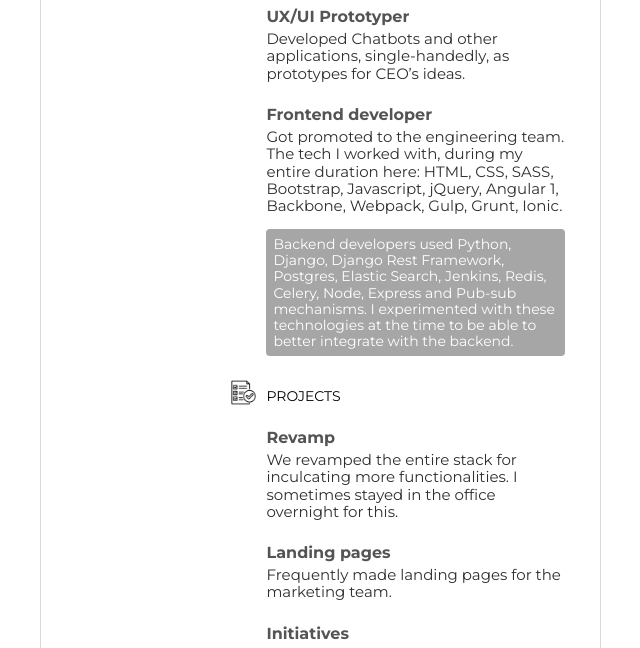
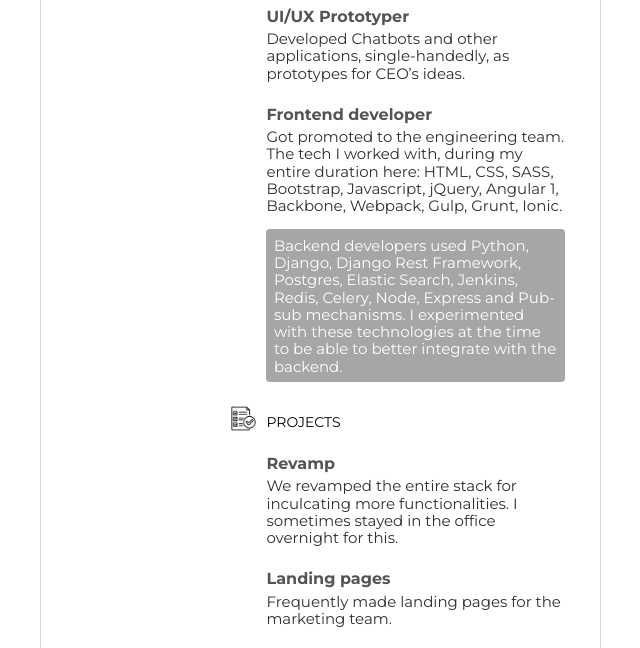
Before and after one commit to mehul-craftsmith/mehul-craftsmith.github.io, a website: page index.pug in a window 1280 px wide. Shown: the part 813-1461 px from the top of the page, without its empty margins (397-1037 px from the left). Drawn offline with nearby package versions, Linux system fonts and the light colour scheme; files that its build step writes are made by us from their sources.

Commit message:
Improvements in readability

```diff
--- a/pug/companies/credr.pug
+++ b/pug/companies/credr.pug
@@ -17,7 +17,7 @@
                 h5.aspect-heading DESIGNATIONS
 
             .project-details
-                h4 UX/UI Prototyper
+                h4 UI/UX Prototyper
                 p.role-description-para Developed Chatbots and other applications, single-handedly, as prototypes for CEO’s ideas.
                 h4 Frontend developer
                 p.role-description-para Got promoted to the engineering team. The tech I worked with, during my entire duration here: HTML, CSS, SASS, Bootstrap, Javascript, jQuery, Angular 1, Backbone, Webpack, Gulp, Grunt, Ionic.
--- a/sass/blocks.scss
+++ b/sass/blocks.scss
@@ -82,7 +82,7 @@
         margin-bottom: 1em;
     }
     .extra-info {
-        font-size: 14px;
+        font-size: 15px;
         background: colors.$grey2;
         color: #fff;
         border-radius: 4px;
```
Also changed, not shown: README.md, index.css, index.html.
